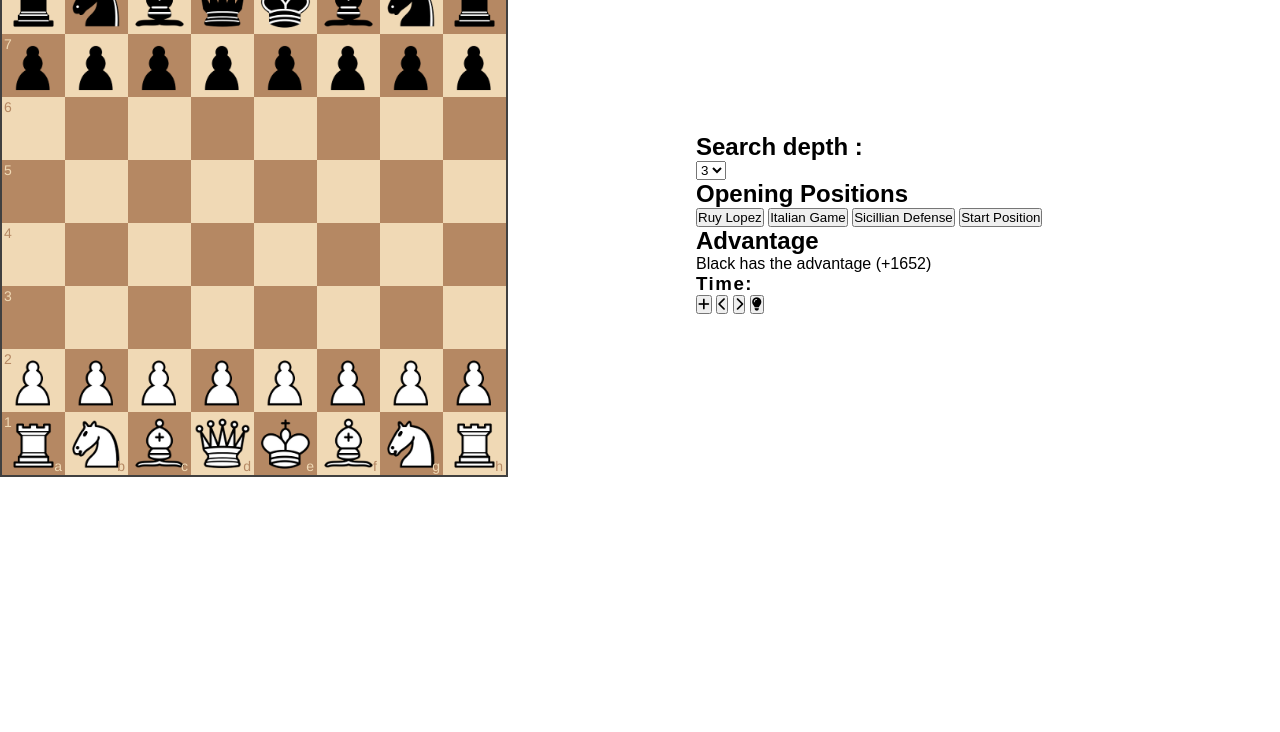
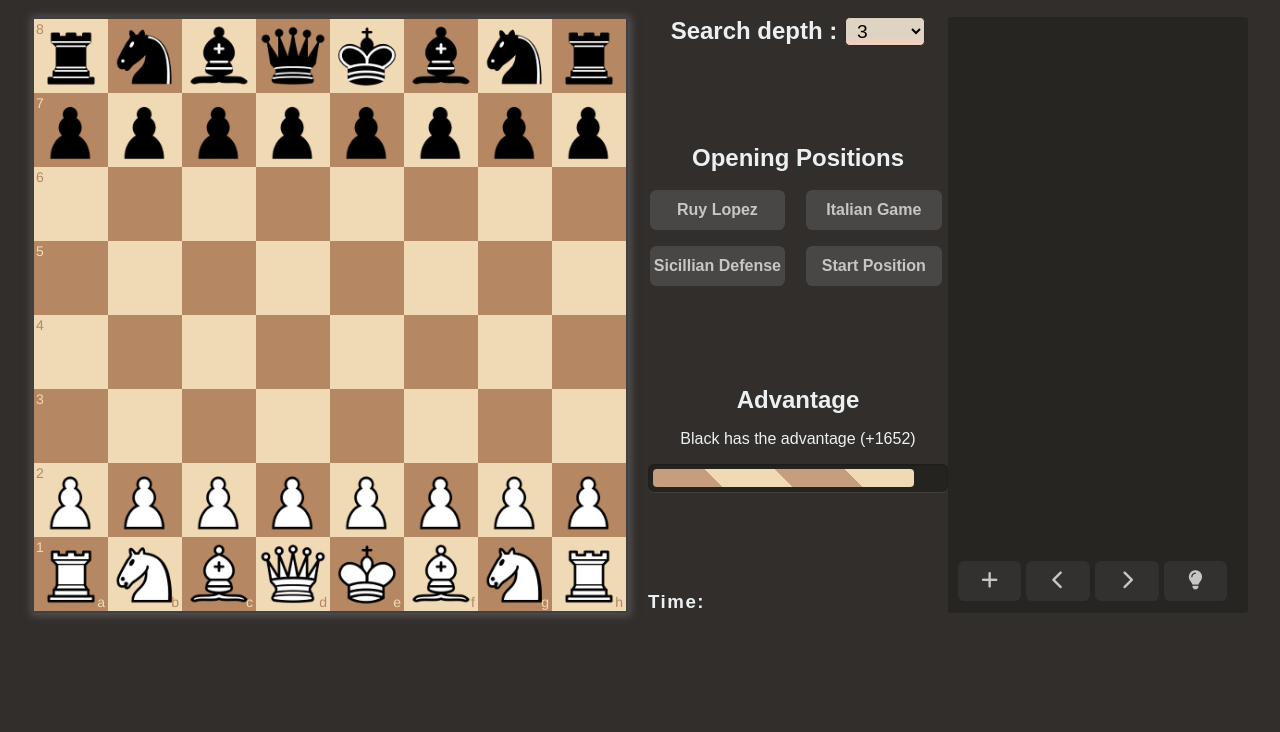
Before and after one commit to soulaimane0/Simple-Chess-AI-Game, a plain HTML site: page index.html in a window 1280 px wide. Shown: the part 68-800 px from the top of the page. Drawn offline with Linux system fonts and the light colour scheme.

Commit message:
update style

```diff
--- a/lib/chessboardjs/css/chessboard-1.0.0.css
+++ b/lib/chessboardjs/css/chessboard-1.0.0.css
@@ -7,6 +7,7 @@
 .board-b72b1 {
   border: 2px solid #404040;
   box-sizing: content-box;
+  box-shadow: 1px 1px 8px 2px #565252;
 }
 
 .square-55d63 {
@@ -15,11 +16,11 @@
 
   /* disable any native browser highlighting */
   -webkit-touch-callout: none;
-    -webkit-user-select: none;
-     -khtml-user-select: none;
-       -moz-user-select: none;
-        -ms-user-select: none;
-            user-select: none;
+  -webkit-user-select: none;
+  -khtml-user-select: none;
+  -moz-user-select: none;
+  -ms-user-select: none;
+  user-select: none;
 }
 
 .white-1e1d7 {
@@ -32,7 +33,8 @@
   color: #f0d9b5;
 }
 
-.highlight1-32417, .highlight2-9c5d2 {
+.highlight1-32417,
+.highlight2-9c5d2 {
   box-shadow: inset 0 0 3px 3px yellow;
 }
 
--- a/style.css
+++ b/style.css
@@ -1,23 +1,213 @@
 * {
     margin: 0;
     padding: 0;
+    box-sizing: border-box;
     font-family: Arial, Helvetica, sans-serif;
 }
 
-.container {
-    display: flex;
+body {
+    background-color: #312E2B;
+    color: #ecf0f1;
 }
 
-.board {
-    width: 512px;
+h1 {
+    text-align: center;
+    margin: 1rem 0 1rem 0;
+}
+
+.container {
+    padding: 1rem 2rem 1rem 2rem;
+    display: flex;
+    flex-wrap: wrap;
+    /* justify-content: space-between; */
+}
+
+.container .board {
+    width: 600px;
+}
+
+
+.move-tracker {
+    width: 300px;
+    border-radius: 0.2rem;
+    background-color: #272522;
+    max-height: 100%;
+    position: relative;
+}
+
+.move-tracker .history-container {
+    padding: 0;
+    width: 100%;
+    max-height: 500px;
+    overflow-y: scroll;
+}
+
+.move-tracker #move-history {
+    width: 100%;
+}
+
+.move-tracker #move-history .moves td {
+    padding: 0.5rem;
+}
+
+.move-tracker #move-history .moves:nth-of-type(even) {
+    background: #2B2926;
+}
+
+.move-tracker .history-container::-webkit-scrollbar-track {
+    -webkit-box-shadow: insert 0 0 6px rgba(0, 0, 0, 0.3);
+    border-radius: 10px;
+}
+
+.move-tracker .history-container::-webkit-scrollbar {
+    width: 0.5rem;
+}
+
+.move-tracker .history-container::-webkit-scrollbar-thumb {
+    border-radius: 10px;
+    -webkit-box-shadow: inset 0 0 6px rgba(0, 0, 0, .3);
+    background-color: #000;
+}
+
+.nav-btns {
+    display: flex;
+    width: 100%;
+    padding-left: 0.6rem;
+    flex-wrap: wrap;
+    position: absolute;
+    bottom: 12px;
+    left: 0;
+}
+
+.nav-btns button {
+    background-color: #32312f;
+    color: #C6C6C5;
+    border: none;
+    border-radius: 0.4rem;
+    width: 22%;
+    margin-right: 0.3rem;
+    height: 40px;
+    font-size: 1.2rem;
+    transition: 0.3s;
+    cursor: pointer;
+}
+
+.nav-btns button:hover {
+    background-color: #484745;
 }
 
 .info {
-    width: 400px;
-    margin: auto;
+    width: calc(100% - 616px);
+    display: flex;
+    justify-content: space-between;
+    margin-left: 1rem;
 }
 
-.move-history {
-    max-height: 100px;
-    overflow-y: scroll;
+.details {
+    width: calc(100% - 300px);
+    display: flex;
+    flex-direction: column;
+    justify-content: space-between;
 }
+
+.details .search-depth {
+    display: flex;
+    justify-content: center;
+}
+
+#search-depth {
+    margin-left: 0.5rem;
+    display: grid;
+    grid-template-areas: "select";
+    align-items: center;
+    position: relative;
+    width: 80px;
+    border: 1px solid #2B2926;
+    border-radius: 0.25em;
+    padding: 0.1em 0.35em;
+    font-size: 1.2rem;
+    cursor: pointer;
+    line-height: 1.1;
+    background-color: #dfd3c3;
+    background-image: linear-gradient(to top, #f5d0be, #dfd3c3 33%);
+}
+
+#search-depth::after {
+    grid-area: select;
+}
+
+#search-depth:focus {
+    outline: none;
+}
+
+.opn-position {
+    text-align: center;
+}
+
+.opn-position .opn-btns {
+    margin-top: 1rem;
+    padding: 0.1rem;
+    display: grid;
+    grid-template-columns: 1fr 1fr;
+    gap: 1rem;
+}
+
+.opn-position .opn-btns button {
+    background-color: #484745;
+    color: #C6C6C5;
+    border: none;
+    border-radius: 0.4rem;
+    margin-right: 0.3rem;
+    height: 40px;
+    font-size: 1rem;
+    font-weight: 600;
+    transition: 0.3s;
+    cursor: pointer;
+}
+
+.opn-position .opn-btns button:hover {
+    background-color: #383736;
+}
+
+.advantage-prc {
+    text-align: center;
+}
+
+.advantage-prc p {
+    margin: 1rem 0;
+}
+
+.advantage-prc .progress {
+    padding: 5px;
+    background: rgba(0, 0, 0, 0.25);
+    border-radius: 6px;
+    box-shadow: inset 0 1px 2px rgba(0, 0, 0, 0.25), 0 1px rgba(255, 255, 255, 0.08);
+}
+
+.advantage-prc .progress-bar {
+    height: 18px;
+    background-color: #ee303c;
+    border-radius: 4px;
+    transition: 0.4s linear;
+    transition-property: width, background-color;
+}
+
+.advantage-prc .progress-striped .progress-bar {
+    background-color: #F0D9B5;
+    width: 90%;
+    background-image: linear-gradient(45deg, #c69e7d 25%,
+            transparent 25%, transparent 50%,
+            #c69e7d 50%, #c69e7d 75%,
+            transparent 75%, transparent);
+    animation: progressAnimationStrike 3s;
+}
+
+@keyframes progressAnimationStrike {
+    from {
+        width: 0
+    }
+
+    to {
+        width: 90%
+    }
+}
```
